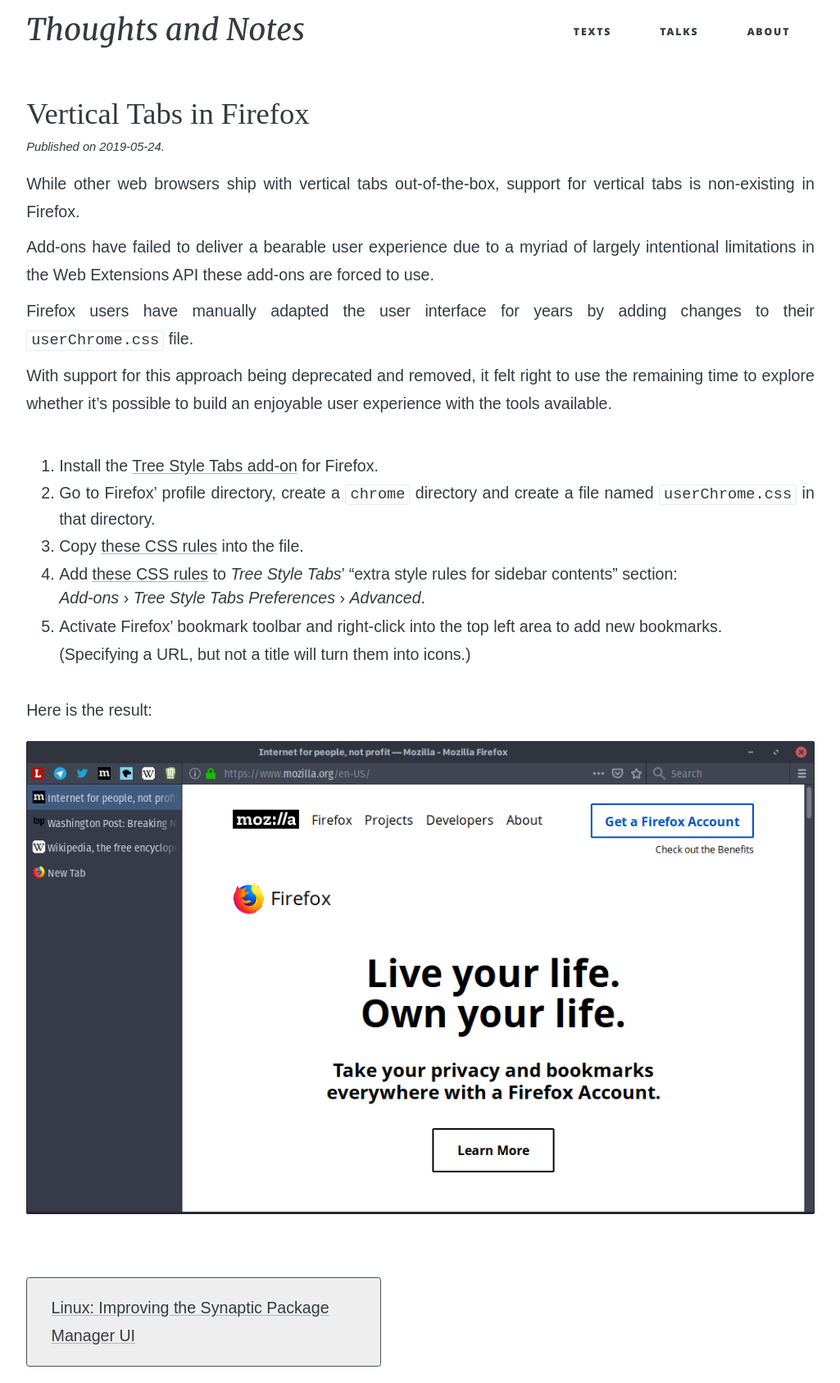
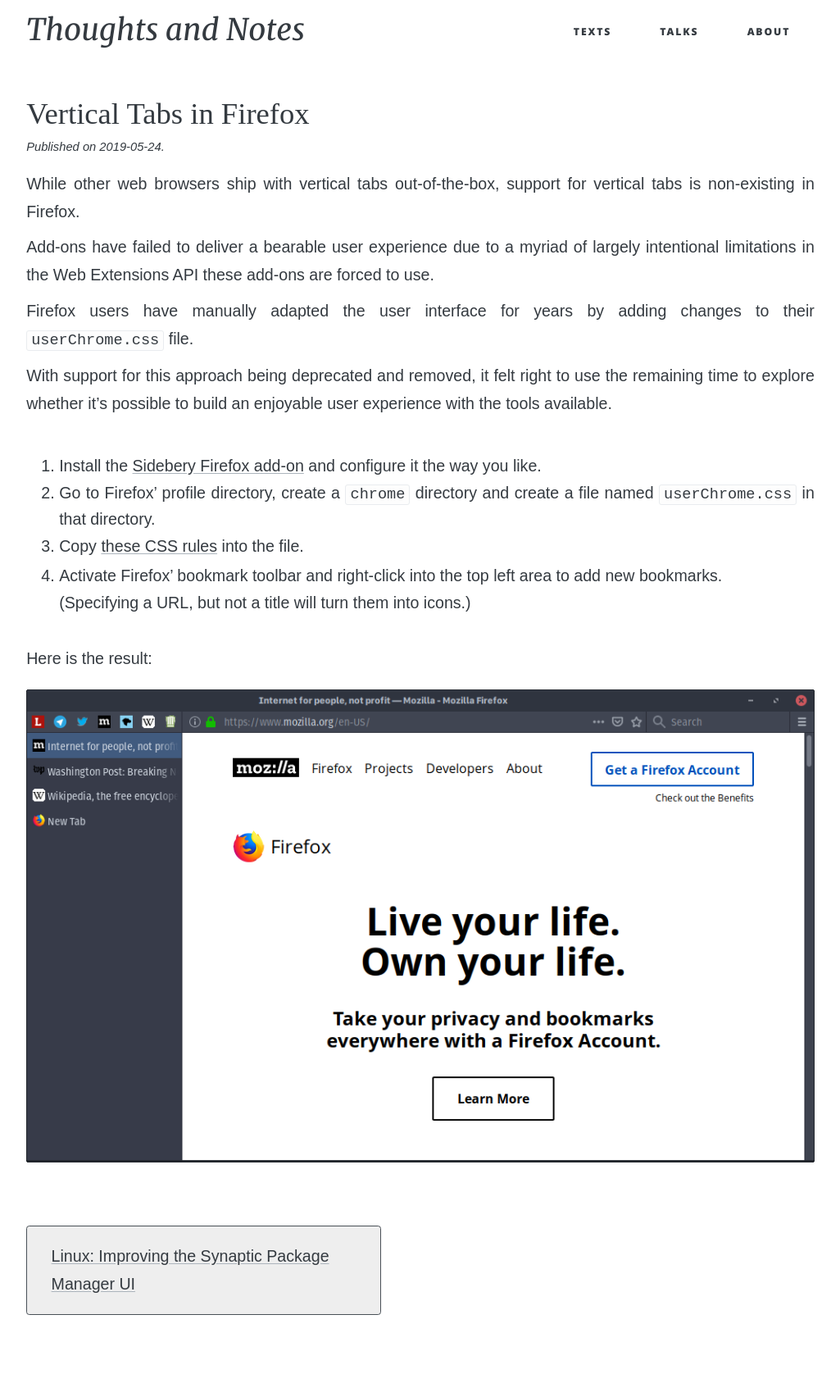
Before and after one commit to soc/soc.me, a Jekyll site: the page built from _interfaces/vertical-tabs-in-firefox.md, in a window 1280 px wide. Shown: the whole page at 82% size, without its empty margins (127-1152 px from the left). Built offline with Jekyll 4.4.1, drawn with Linux system fonts in a browser that asks for light colours; some web fonts are replaced; after the commit the page ends 1624 px from its top, so only the background shows below that.

Commit message:
Change recommendation from TreeStyleTabs to Sidebery

```diff
--- a/_interfaces/vertical-tabs-in-firefox.md
+++ b/_interfaces/vertical-tabs-in-firefox.md
@@ -14,12 +14,10 @@
 it's possible to build an enjoyable user experience with the tools available.
 
 <br/>
-1. Install the [Tree Style Tabs add-on](https://addons.mozilla.org/de/firefox/addon/tree-style-tab/) for Firefox.
+1. Install the [Sidebery Firefox add-on](https://addons.mozilla.org/en-US/firefox/addon/sidebery/) and configure it the way you like.
 2. Go to Firefox' profile directory, create a `chrome` directory and create a file named `userChrome.css` in that directory.
 3. Copy [these CSS rules](https://gist.github.com/soc/ae85992200e2ad6477352a1975f261c8) into the file.
-4. Add [these CSS rules](https://gist.github.com/soc/e9f3339723c6d45615108339bcd55a63) to _Tree Style Tabs_' "extra style rules for sidebar contents" section:<br/>
-   _Add-ons_ › _Tree Style Tabs Preferences_ › _Advanced_.
-5. Activate Firefox' bookmark toolbar and right-click into the top left area to add new bookmarks.<br/>
+4. Activate Firefox' bookmark toolbar and right-click into the top left area to add new bookmarks.<br/>
   (Specifying a URL, but not a title will turn them into icons.)
 
 <br/>
```
